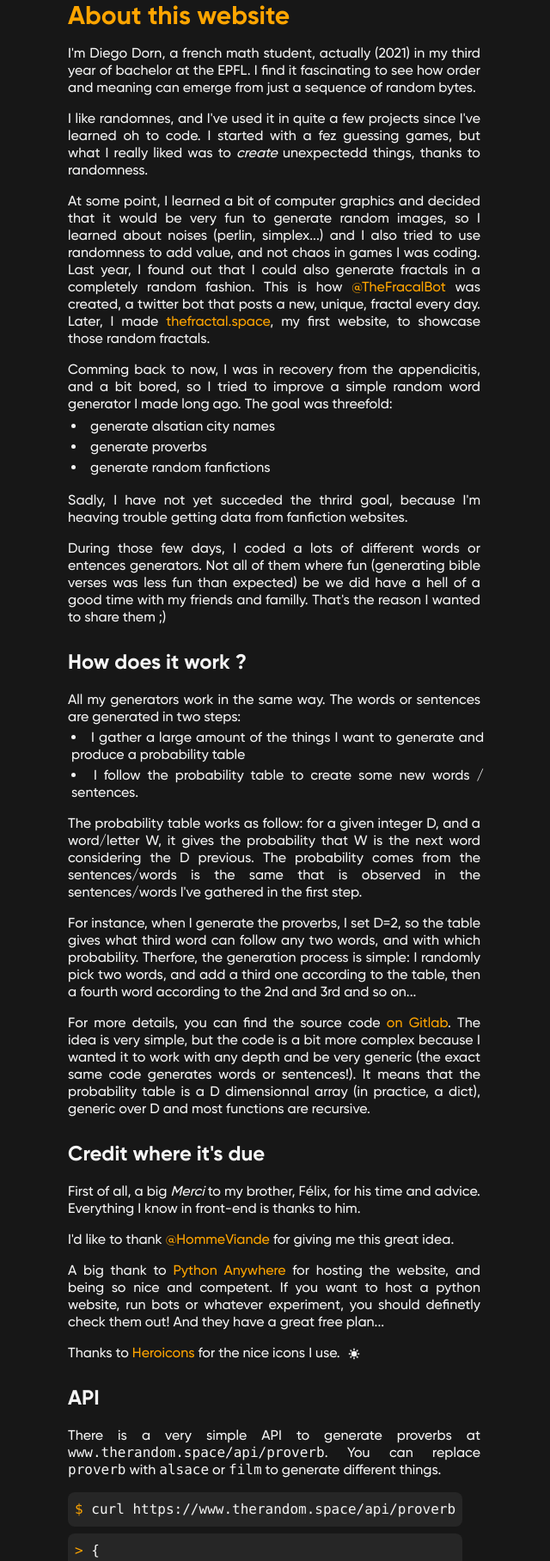
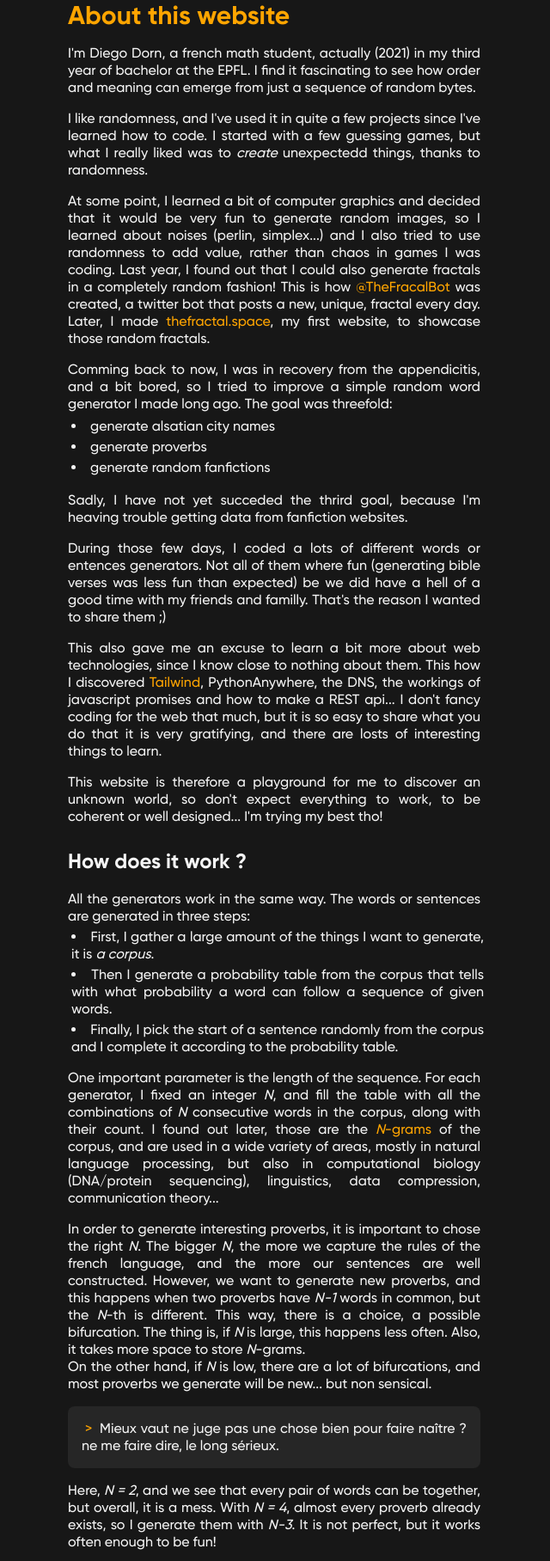
Before and after one commit to ddorn/therandom.space, a Flask app: page /about in a window 1280 px wide. Shown: the part 92-1908 px from the top of the page at 86% size, without its empty margins (81-721 px from the left). Run offline with Flask 2, Linux system fonts and the light colour scheme; parts of the project's set-up code (start-up, migrations or seed data) failed here and were passed over.

Commit message:
expand about

```diff
--- a/website/static/style.css
+++ b/website/static/style.css
@@ -805,6 +805,10 @@ video {
   position: static;
 }
 
+.fixed {
+  position: fixed;
+}
+
 * {
   --tw-shadow: 0 0 #0000;
 }
--- a/website/templates/about.html
+++ b/website/templates/about.html
@@ -11,8 +11,8 @@
         of random bytes.
     </p>
     <p class="p--about">
-        I like randomnes, and I've used it in quite a few projects
-        since I've learned oh to code. I started with a fez guessing games,
+        I like randomness, and I've used it in quite a few projects
+        since I've learned how to code. I started with a few guessing games,
         but what I really liked was to <em class="text-it">create</em>
         unexpectedd things, thanks to randomness.
     </p>
@@ -20,9 +20,9 @@
         At some point, I learned a bit of computer graphics and
         decided that it would be very fun to generate random images,
         so I learned about noises (perlin, simplex...) and I also tried
-        to use randomness to add value, and not chaos in games I
+        to use randomness to add value, rather than chaos in games I
         was coding. Last year, I found out that I could also generate fractals
-        in a completely random fashion. This is how
+        in a completely random fashion! This is how
         <a href="https://twitter.com/TheFractalBot">@TheFracalBot</a>
         was created, a twitter bot that posts a new, unique,
         fractal every day. Later, I made
@@ -52,46 +52,92 @@
         be we did have a hell of a good time with my friends
         and familly. That's the reason I wanted to share them ;)
     </p>
+    <p class="p--about">
+        This also gave me an excuse to learn a bit more
+        about web technologies, since I know close to nothing
+        about them. This how I discovered
+        <a href="https://tailwindcss.com">Tailwind</a>, PythonAnywhere,
+        the DNS, the workings of javascript promises and how to make a
+        REST api... I don't fancy coding for the web that much,
+        but it is so easy to share what you do that it
+        is very gratifying, and there are losts of interesting things
+        to learn.
+    </p>
+
+    <p class="p--about">
+        This website is therefore a playground for me to discover
+        an unknown world, so don't expect everything to work, to
+        be coherent or well designed... I'm trying my best tho!
+    </p>
 
 
-    <h2 class="section__title--about">How does it work ?</h2>
+<h2 class="section__title--about">How does it work ?</h2>
     <p class="p--about">
-        All my generators work in the same way. The words or
-        sentences are generated in two steps:
+        All the generators work in the same way. The words or
+        sentences are generated in three steps:
     </p>
     <ul class="list-disc list-inside ml-1 p--about sm:mt-1">
         <li>
-            I gather a large amount of the things I want
-            to generate and produce a probability table
+            First, I gather a large amount of the things I want
+            to generate, it is <em>a corpus</em>.
         </li>
         <li class="pt-1">
-            I follow the probability table to create some
-            new words / sentences.
+            Then I generate a probability table from the corpus
+            that tells with what probability a word can follow
+            a sequence of given words.
+        </li>
+        <li class="pt-1">
+            Finally, I pick the start of a sentence randomly
+            from the corpus and I complete it according to the
+            probability table.
         </li>
     </ul>
     <p class="p--about">
-        The probability table works as follow: for a given
-        integer D, and a word/letter W, it gives the probability
-        that W is the next word considering the D previous.
-        The probability comes from the sentences/words is the
-        same that is observed in the sentences/words I've gathered
-        in the first step.
+        One important parameter is the length of the sequence.
+        For each generator, I fixed an integer <em>N</em>, and
+        fill the table with all the combinations of <em>N</em>
+        consecutive words in the corpus, along with their count.
+        I found out later, those are the <a href="https://en.wikipedia.org/wiki/N-gram">
+        <em>N</em>-grams</a> of the corpus, and are used in
+        a wide variety of areas, mostly in natural language
+        processing, but also in computational biology
+        (DNA/protein sequencing), linguistics,
+        data compression, communication theory...
     </p>
     <p class="p--about">
-        For instance, when I generate the proverbs, I set D=2,
-        so the table gives what third word can follow any two
-        words, and with which probability. Therfore, the generation
-        process is simple: I randomly pick two words, and add a third
-        one according to the table, then a fourth word according to
-        the 2nd and 3rd and so on...
+        In order to generate interesting proverbs, it is
+        important to chose the right <em>N</em>. The bigger
+        <em>N</em>, the more we capture the rules of the
+        french language, and the more our sentences are
+        well constructed. However, we want to generate new
+        proverbs, and this happens when two proverbs have
+        <em>N-1</em> words in common, but the <em>N</em>-th
+        is different. This way, there is a choice, a possible
+        bifurcation. The thing is, if <em>N</em> is large,
+        this happens less often. Also, it takes more space to
+        store <em>N</em>-grams.<br>
+        On the other hand, if <em>N</em> is low, there are a lot
+        of bifurcations, and most proverbs we generate will be new...
+        but non sensical.
     </p>
+    <p class="p--about bg-gray-800 rounded-lg mt-2 p-4">
+        <span class="text-orange px-1">> </span>
+        Mieux vaut ne juge pas une chose bien pour faire naître ? ne me faire dire, le long sérieux.
+    </p>
+    <p class="p--about">
+        Here, <em>N = 2</em>, and we see that every pair of words can be
+        together, but overall, it is a mess. With <em>N = 4</em>, almost
+        every proverb already exists, so I generate them with <em>N-3</em>.
+        It is not perfect, but it works often enough to be fun!
+    </p>
+
     <p class="p--about">
         For more details, you can find the source code
         <a href="https://gitlab.com/ddorn/therandom.space">on Gitlab</a>.
         The idea is very simple, but the code is a bit more complex because
         I wanted it to work with any depth and be very generic (the exact same
         code generates words or sentences!). It means that the probability
-        table is a D dimensionnal array (in practice, a dict), generic over D
+        table is a <em>N</em> dimensionnal array (in practice, a dict), generic over <em>N</em>
         and most functions are recursive.
     </p>
 
```
